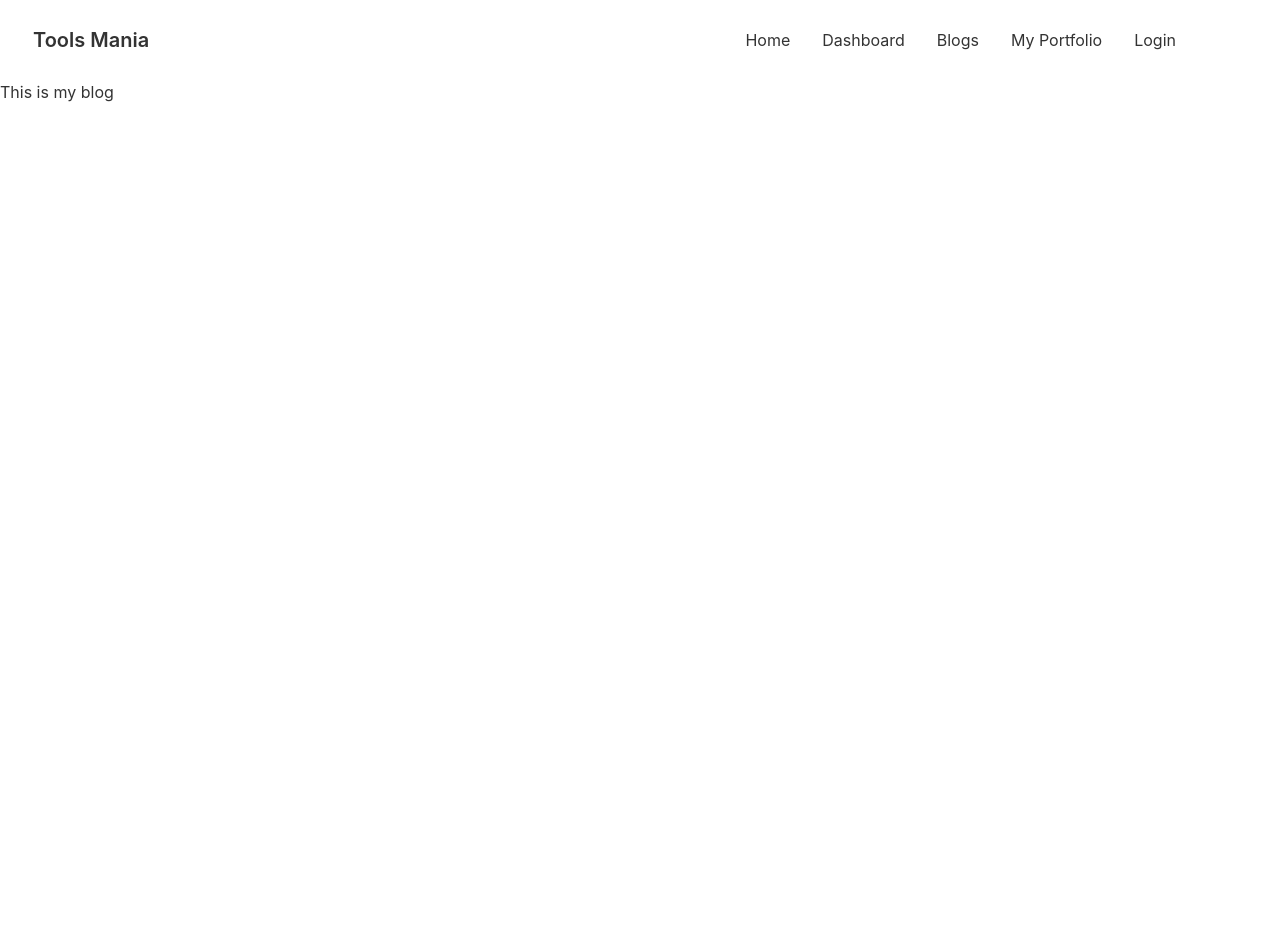
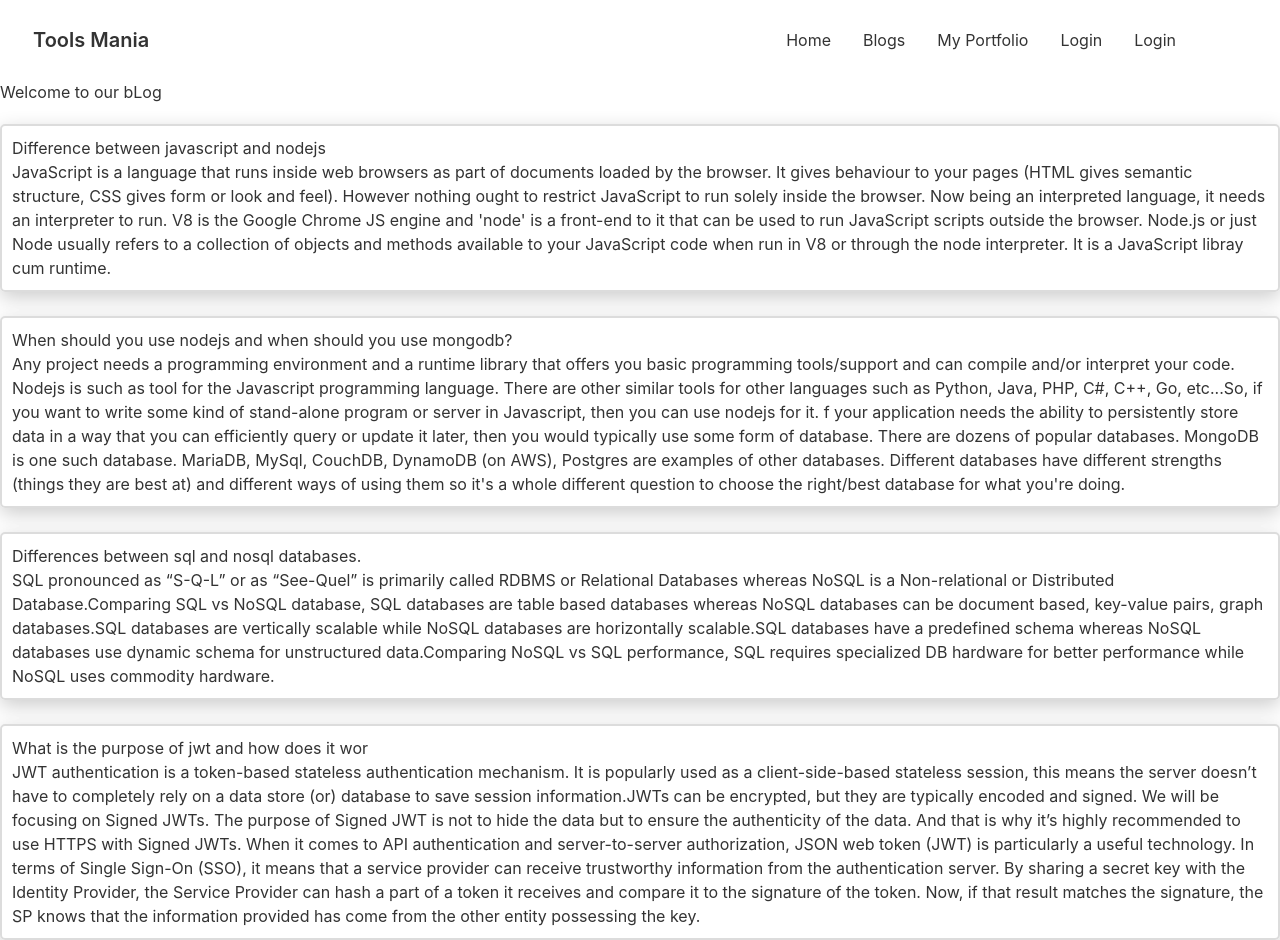
Before and after one commit to Farhan-Abid/Tools-Mania-Client-Side, a React (Create React App) app: page /blogs in a window 1280 px wide. Before the commit the page ends 800 px from the top, so only its background shows below. Built offline with nearby package versions, Linux system fonts and the light colour scheme; no server answers.

Commit message:
added blogs

```diff
--- a/src/App.js
+++ b/src/App.js
@@ -2,9 +2,9 @@ import './App.css';
 import Navbar from './Pages/Shared/Navbar';
 import { Route, Routes } from 'react-router-dom';
 import Home from './Pages/Home/Home';
-import Dashboard from './Pages/Dashboard/Dashboard';
 import Blogs from './Pages/Blogs/Blogs';
 import Myportfolio from './Pages/Myportfolio/Myportfolio';
+import Dashboard from './Pages/Dashboard/Dashboard';
 import Login from './Pages/Login/Login';
 import RequireAuth from './Pages/Login/RequireAuth';
 import { useState } from 'react';
@@ -12,6 +12,9 @@ import Purchase from './Pages/Purchase/Purchase';
 import SignUp from './Pages/Login/SignUp';
 import {ToastContainer} from 'react-toastify';
 import 'react-toastify/dist/ReactToastify.css';
+import MyOrders from './Pages/Dashboard/MyOrders';
+import AddAReview from './Pages/Dashboard/AddAReview';
+import MyProfile from './Pages/Dashboard/MyProfile';
 
 function App() {
   const [product,setProduct]=useState({});
@@ -20,9 +23,13 @@ function App() {
       <Navbar></Navbar>
       <Routes>
       <Route path="/" element={<Home setProduct={setProduct}></Home>} />
-      <Route path="/dashboard" element={<Dashboard></Dashboard>}></Route>
       <Route path="/blogs" element={<Blogs></Blogs>}></Route>
       <Route path="/purchase" element={<RequireAuth><Purchase product={product}></Purchase></RequireAuth>}></Route>
+      <Route path="/dashboard" element={<RequireAuth><Dashboard></Dashboard></RequireAuth>}>
+      <Route index element={<MyOrders></MyOrders>}></Route>
+          <Route path="review" element={<AddAReview></AddAReview>}></Route>
+          <Route path="profile" element={<MyProfile></MyProfile>}></Route>
+      </Route>
       <Route path='/myportfolio' element={<Myportfolio></Myportfolio>}></Route>
       <Route path='/login' element={<Login></Login>}></Route>
       <Route path='/signup' element={<SignUp></SignUp>}></Route>
--- /dev/null
+++ b/src/Pages/Blogs/Blogs.css
@@ -0,0 +1,27 @@
+.blog1{
+    border: 2px solid gainsboro;
+        border-radius: 5px;
+        padding: 10px;
+        box-shadow: 0 6px 20px rgb(0 0 0 / 0.2);
+}
+
+.blog2{
+    border: 2px solid gainsboro;
+        border-radius: 5px;
+        padding: 10px;
+        box-shadow: 0 6px 20px rgb(0 0 0 / 0.2);
+}
+
+.blog3{
+    border: 2px solid gainsboro;
+        border-radius: 5px;
+        padding: 10px;
+        box-shadow: 0 6px 20px rgb(0 0 0 / 0.2);
+}
+
+.blog4{
+    border: 2px solid gainsboro;
+        border-radius: 5px;
+        padding: 10px;
+        box-shadow: 0 6px 20px rgb(0 0 0 / 0.2);
+}
--- a/src/Pages/Blogs/Blogs.js
+++ b/src/Pages/Blogs/Blogs.js
@@ -1,9 +1,33 @@
 import React from 'react';
+import './Blogs.css';
 
 const Blogs = () => {
     return (
-        <div>
-            <h2>This is my blog</h2>
+        <div className='container'>
+            <h2 className='mb-5'>Welcome to our bLog</h2>
+            <div className='blog1'>
+                <h1>Difference between javascript and nodejs</h1>
+                <p>JavaScript is a language that runs inside web browsers as part of documents loaded by the browser. It gives behaviour to your pages (HTML gives semantic structure, CSS gives form or look and feel). However nothing ought to restrict JavaScript to run solely inside the browser. Now being an interpreted language, it needs an interpreter to run. V8 is the Google Chrome JS engine and 'node' is a front-end to it that can be used to run JavaScript scripts outside the browser. Node.js or just Node usually refers to a collection of objects and methods available to your JavaScript code when run in V8 or through the node interpreter. It is a JavaScript libray cum runtime.</p>
+            </div>
+            <br></br>
+            <div className='blog2'>
+                <h1>When should you use nodejs and when should you use mongodb?</h1>
+                <p>Any project needs a programming environment and a runtime library that offers you basic programming tools/support and can compile and/or interpret your code. Nodejs is such as tool for the Javascript programming language. There are other similar tools for other languages such as Python, Java, PHP, C#, C++, Go, etc...So, if you want to write some kind of stand-alone program or server in Javascript, then you can use nodejs for it.
+                f your application needs the ability to persistently store data in a way that you can efficiently query or update it later, then you would typically use some form of database. There are dozens of popular databases. MongoDB is one such database. MariaDB, MySql, CouchDB, DynamoDB (on AWS), Postgres are examples of other databases. Different databases have different strengths (things they are best at) and different ways of using them so it's a whole different question to choose the right/best database for what you're doing.
+                </p>
+            </div>
+            <br></br>
+            <div className='blog3'>
+                <h1>Differences between sql and nosql databases.</h1>
+                <p>SQL pronounced as “S-Q-L” or as “See-Quel” is primarily called RDBMS or Relational Databases whereas NoSQL is a Non-relational or Distributed Database.Comparing SQL vs NoSQL database, SQL databases are table based databases whereas NoSQL databases can be document based, key-value pairs, graph databases.SQL databases are vertically scalable while NoSQL databases are horizontally scalable.SQL databases have a predefined schema whereas NoSQL databases use dynamic schema for unstructured data.Comparing NoSQL vs SQL performance, SQL requires specialized DB hardware for better performance while NoSQL uses commodity hardware.</p>
+            </div>
+            <br></br>
+            <div className='blog4'>
+                <h1>What is the purpose of jwt and how does it wor</h1>
+                <p>JWT authentication is a token-based stateless authentication mechanism. It is popularly used as a client-side-based stateless session, this means the server doesn’t have to completely rely on a data store (or) database to save session information.JWTs can be encrypted, but they are typically encoded and signed.  We will be focusing on Signed JWTs. The purpose of Signed JWT is not to hide the data but to ensure the authenticity of the data. And that is why it’s highly recommended to use HTTPS with Signed JWTs.
+                When it comes to API authentication and server-to-server authorization, JSON web token (JWT) is particularly a useful technology. In terms of Single Sign-On (SSO), it means that a service provider can receive trustworthy information from the authentication server. By sharing a secret key with the Identity Provider, the Service Provider can hash a part of a token it receives and compare it to the signature of the token. Now, if that result matches the signature, the SP knows that the information provided has come from the other entity possessing the key.
+                </p>
+            </div>
         </div>
     );
 };
--- /dev/null
+++ b/src/Pages/Dashboard/AddAReview.js
@@ -0,0 +1,11 @@
+import React from 'react';
+
+const AddAReview = () => {
+    return (
+        <div>
+            <h2>My Review</h2>
+        </div>
+    );
+};
+
+export default AddAReview;
--- a/src/Pages/Dashboard/Dashboard.js
+++ b/src/Pages/Dashboard/Dashboard.js
@@ -1,10 +1,26 @@
 import React from 'react';
+import { Link,Outlet } from 'react-router-dom';
 
 const Dashboard = () => {
     return (
-        <div>
-            <h2>This is Dashboard.</h2>
-        </div>
+        <div class="drawer drawer-mobile">
+  <input id="my-drawer-2" type="checkbox" class="drawer-toggle" />
+  <div class="drawer-content">
+  <h2 className='text-3xl font-bold text-purple-500'>Welcome to your Dashboard</h2>
+  <Outlet></Outlet>
+    <label for="my-drawer-2" class="btn btn-primary drawer-button lg:hidden">Open drawer</label>
+
+  </div>
+  <div class="drawer-side">
+    <label for="my-drawer-2" class="drawer-overlay"></label>
+    <ul class="menu p-4 overflow-y-auto w-80 bg-base-100 text-base-content">
+      <li><Link to="/dashboard">Sidebar Item 1</Link></li>
+      <li><Link to="/dashboard/review">Sidebar Item 2</Link></li>
+      <li><Link to="/dashboard/profile">Sidebar Item 3</Link></li>
+    </ul>
+
+  </div>
+</div>
     );
 };
 
--- /dev/null
+++ b/src/Pages/Dashboard/MyOrders.js
@@ -0,0 +1,11 @@
+import React from 'react';
+
+const MyOrders = () => {
+    return (
+        <div>
+            <h2>My Orders</h2>
+        </div>
+    );
+};
+
+export default MyOrders;
--- /dev/null
+++ b/src/Pages/Dashboard/MyProfile.js
@@ -0,0 +1,11 @@
+import React from 'react';
+
+const MyProfile = () => {
+    return (
+        <div>
+            <h2>Profile</h2>
+        </div>
+    );
+};
+
+export default MyProfile;
--- a/src/Pages/Shared/Navbar.js
+++ b/src/Pages/Shared/Navbar.js
@@ -1,13 +1,26 @@
+import { signOut } from 'firebase/auth';
 import React from 'react';
+import { useAuthState } from 'react-firebase-hooks/auth';
 import { Link } from 'react-router-dom';
+import auth from '../../firebase.init';
 
 const Navbar = () => {
+  const [user] = useAuthState(auth);
+
+    const logout = () => {
+        signOut(auth);
+        localStorage.removeItem('accessToken');
+    };
+
     const menuItems = <>
       <li><Link to='/'>Home</Link></li>
-      <li><Link to='/dashboard'>Dashboard</Link></li>
       <li><Link to='/blogs'>Blogs</Link></li>
       <li><Link to='/myportfolio'>My Portfolio</Link></li>
       <li><Link to='/login'>Login</Link></li>
+      {
+            user && <li><Link to="/dashboard">Dashboard</Link></li>
+        }
+        <li>{user ? <button className="btn btn-ghost" onClick={logout} >Sign Out</button> : <Link to="/login">Login</Link>}</li>
     </>
     return (
         <div>
```
